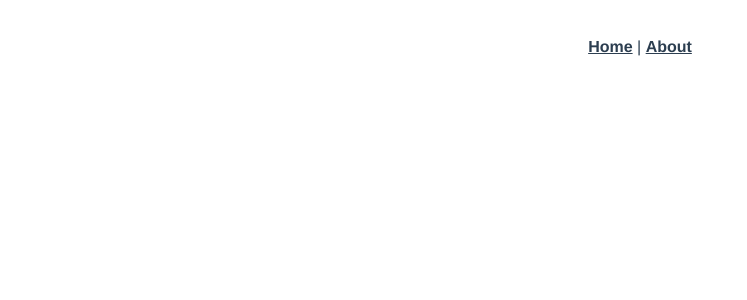
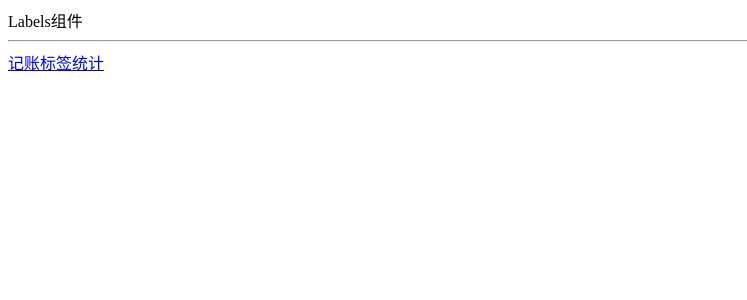
Before and after one commit to simple-ice/money-notes, a Vue app: page /#/labels in a window 1280 px wide. Shown: the top 300 px of the page, without its empty margins (0-747 px from the left). Built offline with nearby package versions, Linux system fonts and the light colour scheme.

Commit message:
创建三个页面

```diff
--- a/src/App.vue
+++ b/src/App.vue
@@ -1,10 +1,10 @@
 <template>
-  <div id="app">
-    <div id="nav">
-      <router-link to="/">Home</router-link> |
-      <router-link to="/about">About</router-link>
-    </div>
+  <div>
     <router-view/>
+    <hr>
+    <router-link to="/money">记账</router-link>
+    <router-link to="/labels">标签</router-link>
+    <router-link to="/statistics">统计</router-link>
   </div>
 </template>
 
--- a/src/router/index.ts
+++ b/src/router/index.ts
@@ -1,27 +1,33 @@
-import Vue from 'vue'
-import VueRouter, { RouteConfig } from 'vue-router'
-import Home from '../views/Home.vue'
+import Vue from 'vue';
+import VueRouter, {RouteConfig} from 'vue-router';
+import Home from '../views/Home.vue';
+import Money from '@/views/Money.vue';
+import Labels from '@/views/Labels.vue';
+import Statistics from '@/views/Statistics.vue';
 
-Vue.use(VueRouter)
+Vue.use(VueRouter);
 
 const routes: Array<RouteConfig> = [
     {
         path: '/',
-    name: 'Home',
-    component: Home
+        component: Money
     },
     {
-    path: '/about',
-    name: 'About',
-    // route level code-splitting
-    // this generates a separate chunk (about.[hash].js) for this route
-    // which is lazy-loaded when the route is visited.
-    component: () => import(/* webpackChunkName: "about" */ '../views/About.vue')
+        path: '/money',
+        component: Money
+    },
+    {
+        path: '/labels',
+        component: Labels
+    },
+    {
+        path: '/statistics',
+        component: Statistics
     }
-]
+];
 
 const router = new VueRouter({
     routes
-})
+});
 
-export default router
+export default router;
--- a/src/views/About.vue
+++ /dev/null
@@ -1,5 +0,0 @@
-<template>
-  <div class="about">
-    <h1>This is an about page</h1>
-  </div>
-</template>
--- a/src/views/Home.vue
+++ /dev/null
@@ -1,18 +0,0 @@
-<template>
-  <div class="home">
-    <img alt="Vue logo" src="../assets/logo.png">
-    <HelloWorld msg="Welcome to Your Vue.js App"/>
-  </div>
-</template>
-
-<script>
-// @ is an alias to /src
-import HelloWorld from '@/components/HelloWorld.vue'
-
-export default {
-  name: 'Home',
-  components: {
-    HelloWorld
-  }
-}
-</script>
--- /dev/null
+++ b/src/views/Labels.vue
@@ -0,0 +1,13 @@
+<template>
+    <div>Labels组件</div>
+</template>
+
+<script lang="ts">
+    export default {
+        name: 'Labels'
+    };
+</script>
+
+<style lang="scss" scoped>
+
+</style>
--- /dev/null
+++ b/src/views/Money.vue
@@ -0,0 +1,13 @@
+<template>
+    <div>Money组件</div>
+</template>
+
+<script lang="ts">
+    export default {
+        name: 'Money'
+    };
+</script>
+
+<style lang="scss" scoped>
+
+</style>
--- /dev/null
+++ b/src/views/Statistics.vue
@@ -0,0 +1,13 @@
+<template>
+    <div>Statistics组件</div>
+</template>
+
+<script lang="ts">
+    export default {
+        name: 'Statistics'
+    };
+</script>
+
+<style lang="scss" scoped>
+
+</style>
```
Also changed, not shown: src/main.ts (+10 -10 lines). Lines whose indentation alone changed are shown as unchanged.
